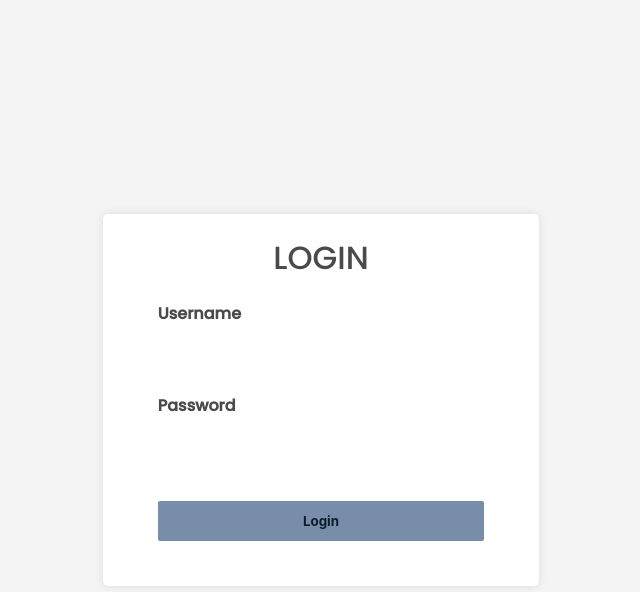
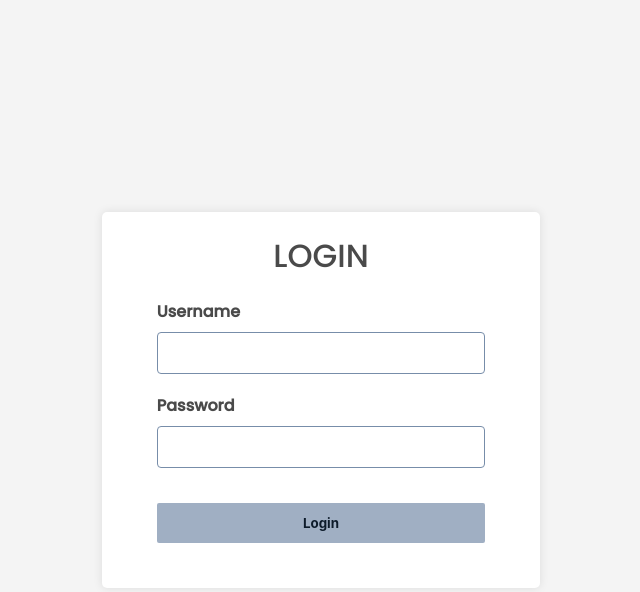
Before and after one commit to ahnafb/tournament-hub, a Flask app: page /login in a window 1280 px wide. Shown: the top 592 px of the page, without its empty margins (319-959 px from the left). Run offline with Flask 3, Linux system fonts and the light colour scheme; some libraries are stand-ins or nearby versions.

Commit message:
lupa dikit

```diff
--- a/static/style.css
+++ b/static/style.css
@@ -211,8 +211,8 @@ section h1 {
 .form-group input {
     width: 100%;
     padding: 12px;
-    border: 1px  #ccc;
-    /* border-radius: 4px; */
+    border: 1px solid #778da9;
+    border-radius: 4px;
     margin-top: 8px;
     margin-bottom: 5px;
 }
@@ -223,11 +223,16 @@ section h1 {
     margin-top: 15px;
     margin-bottom: 10px;
     padding: 12px;
-    background-color: #778da9;
+    background-color: #778da9b2;
     color: #0d1b2a;
     border: none;
     border-radius: 2px;
     cursor: pointer;
+    transition: background-color 0.3s ease;
+}
+
+.form-group button:hover {
+    background-color: #778da9; /* Change the background color on hover */
 }
 
 /* KAKI */
```
